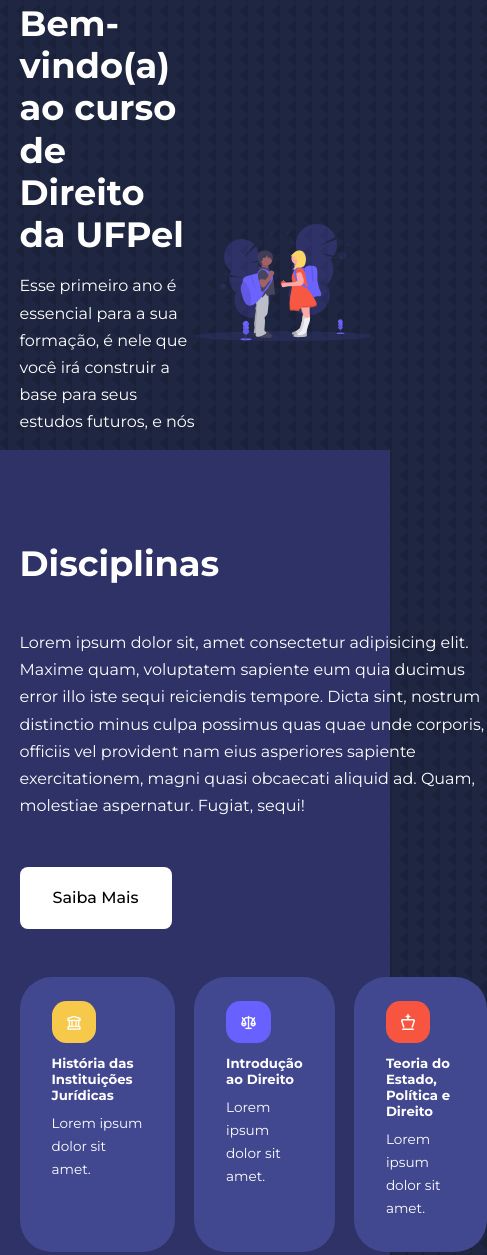
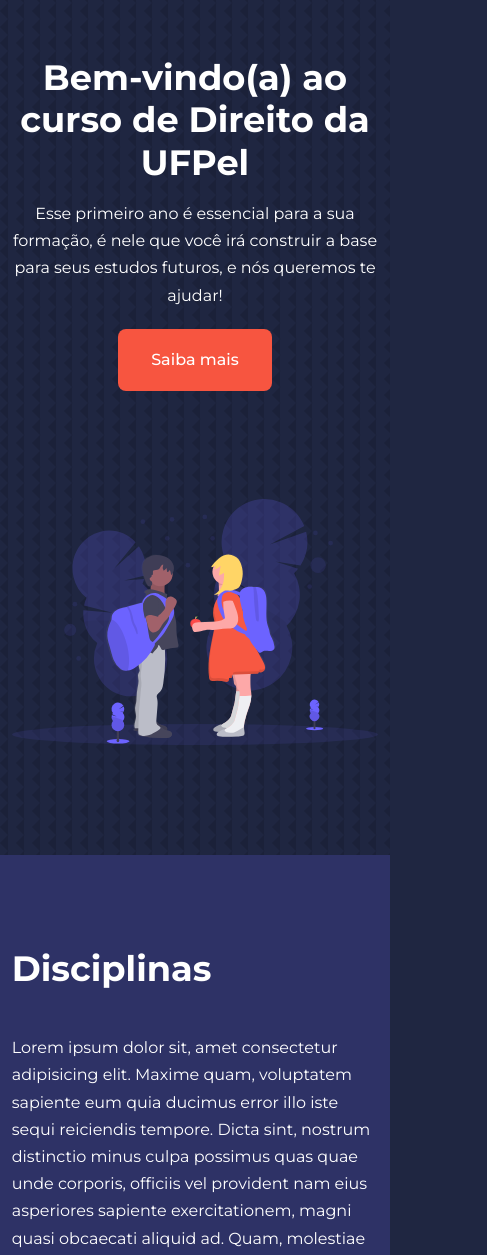
Before and after one commit to Lutefd/Freshmen-hub, a plain HTML site: page index.html in a window 390 px wide. Shown: the part 77-1332 px from the top of the page, 487 px wide, since content can reach past the window. Drawn offline with nearby package versions, Linux system fonts and the light colour scheme.

Commit message:
Finished landing page media queries

```diff
--- a/scss/base/_mediaqueries.scss
+++ b/scss/base/_mediaqueries.scss
@@ -101,3 +101,47 @@
     padding: 1.5;
   }
 }
+/*===============================
+Phones
+==================================*/
+@media (max-width: 600px) {
+  .container {
+    width: var(--container-width-sm);
+  }
+  /*Navbar*/
+  .nav__menu {
+    right: 0;
+    gap: 0;
+  }
+  /*Header*/
+  header {
+    height: 100vh;
+  }
+  .header__container {
+    grid-template-columns: 1fr;
+    text-align: center;
+    margin-top: 0;
+  }
+  .header__left p {
+    margin-bottom: 1.3rem;
+  }
+  /*Materias*/
+  .materias__right {
+    grid-template-columns: 1fr 1fr;
+    gap: 0.7rem;
+  }
+  .materia {
+    padding: 1rem;
+    border-radius: 1rem;
+  }
+  .materia__icon {
+    margin-top: 4px;
+    display: inline-block;
+  }
+  /*Footer*/
+  footer {
+    p {
+      text-align: center;
+    }
+  }
+}
```
Also changed, not shown: dist/css/main.css, 1 other file.
